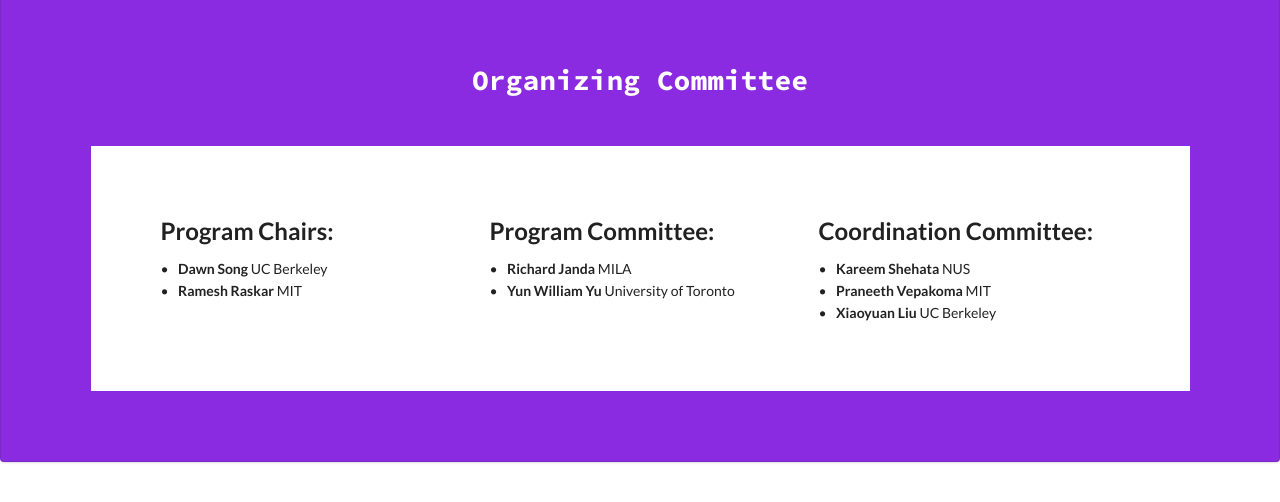
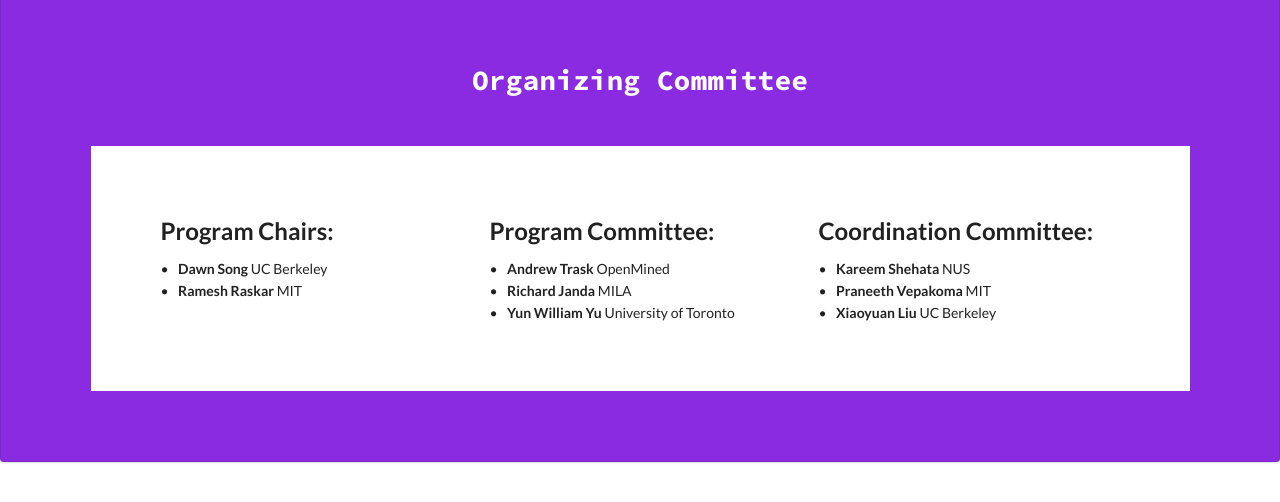
Before and after one commit to responsible-data-summit/responsible-data-summit.github.io, a Jekyll site: the page built from pages/pandemic.html, in a window 1280 px wide and 900 px high, scrolled down 5465 px, cut to the strip 0-508 px from the top of the window. Shown: the top 502 px of the strip. Built offline with Jekyll 4.4.1, drawn with Linux system fonts in a browser that asks for light colours.

Commit message:
add Andrew to pgcom

```diff
--- a/_data/committee_pgcom.yml
+++ b/_data/committee_pgcom.yml
@@ -1,3 +1,5 @@
+- name: Andrew Trask
+  aff: OpenMined
 - name: Richard Janda
   aff: MILA
 - name: Yun William Yu
```
